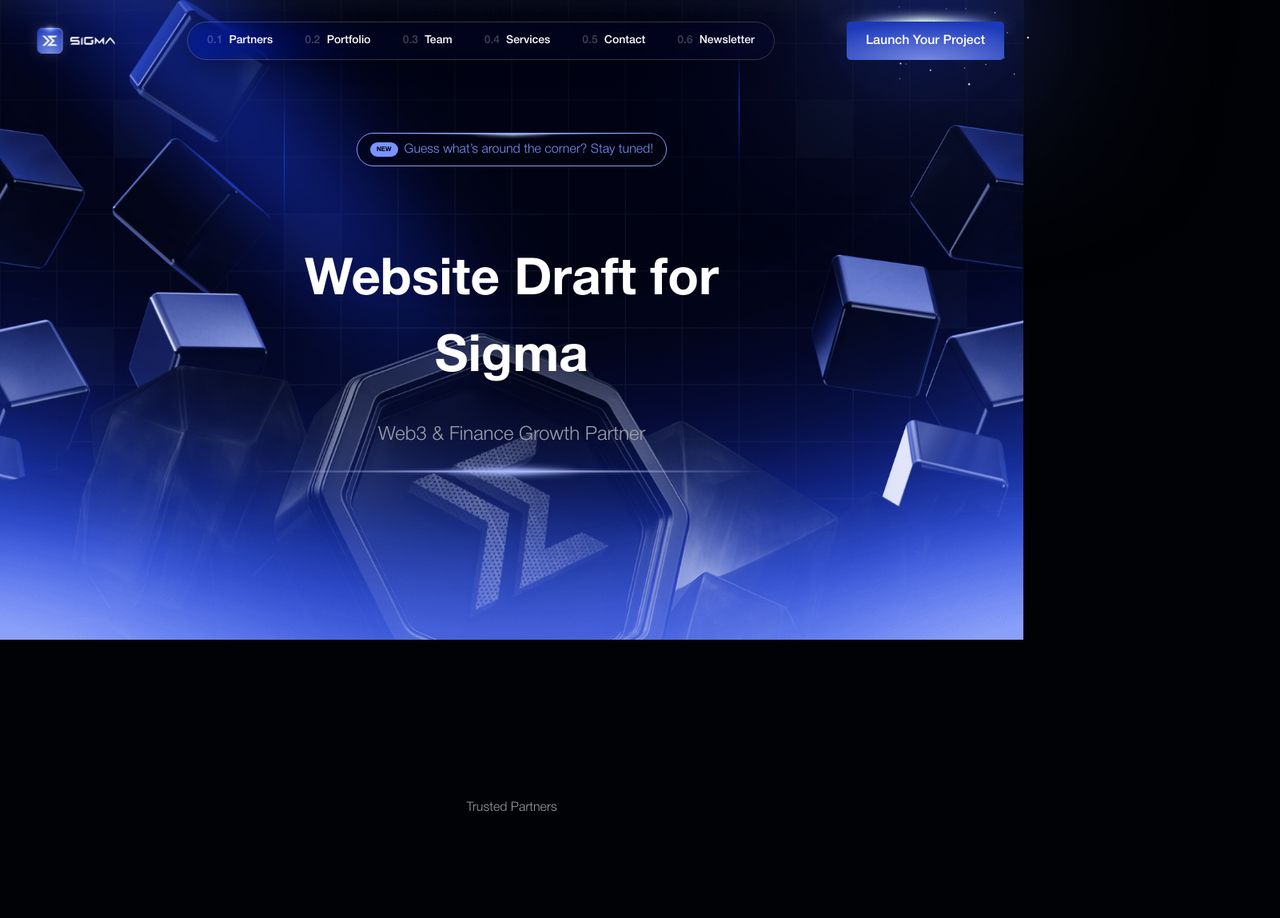
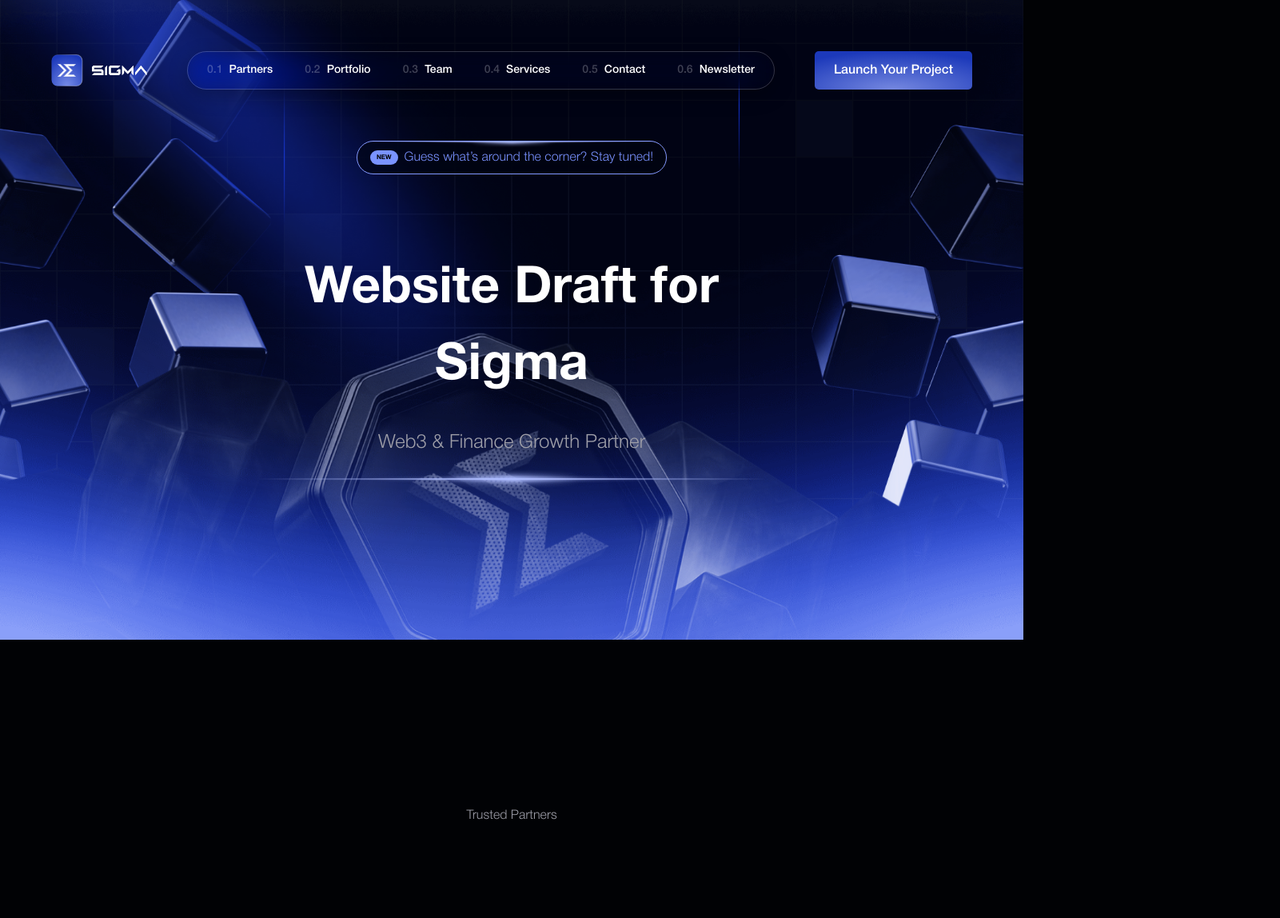
Before and after one commit to amirrexa/Sigma, a Next.js app: page / in a window 1280 px wide. Shown: the top 1148 px of the page at 80% size, 1601 px wide, since content can reach past the window. Built offline with nearby package versions, Linux system fonts and the light colour scheme.

Commit message:
🎨 UI: Fixed Reported Issues

```diff
--- a/src/app/components/BeTheFirst.tsx
+++ b/src/app/components/BeTheFirst.tsx
@@ -5,14 +5,14 @@
         <section className="mt-40 flex flex-col items-center justify-center relative border-t border-t-[#FFFFFF26] border-b border-b-[#FFFFFF26] h-[473px] max-sm:h-[299px]">
             <Image src={"/assets/BlueGlow.png"} alt="Grid" width={1100} height={473} className="absolute top-1/2 left-1/2 -translate-x-1/2 -translate-y-1/2 max-sm:top-0 max-sm:translate-y-0 w-full h-full" />
 
-            <h2 className="mask-bottom-fade font-medium text-5xl text-white text-center max-sm:text-2xl">
+            <h2 className="mask-bottom-fade font-medium text-5xl text-white text-center max-sm:text-2xl leading-[100%]">
                 Be the first to know<br />
                 about our latest services!
             </h2>
 
-            <div className="w-1/4 group box-border mt-6 max-sm:mt-10 max-sm:w-[85%] relative flex items-center gap-2 rounded-sm border bg-[#141414] border-[#292929] focus-within:ring-2 focus-within:ring-white/10 h-12">
+            <div className="w-1/4 group box-border mt-6 max-sm:mt-10 max-sm:w-[85%] relative flex items-center gap-2 rounded-sm border border-[#292929] bg-transparent focus-within:ring-2 focus-within:ring-white/10 h-12">
                 <input className="w-full bg-transparent outline-none placeholder:text-white/30 text-sm text-white px-4 rounded-sm" placeholder="Your email" />
-                <button className="flex items-center justify-center bg-white m-1 max-sm:m-2 h-[41px] max-sm:h-8 px-4 whitespace-nowrap font-medium text-sm rounded-[2px] max-sm:rounded-sm cursor-pointer">Join us</button>
+                <button className="flex items-center justify-center bg-white m-1  h-[41px] max-sm:h-8 px-4 whitespace-nowrap font-medium text-sm rounded-[2px] max-sm:rounded-sm cursor-pointer">Join us</button>
             </div>
 
             <p className="mt-8 max-sm:mt-10 text-zinc-400 text-sm max-sm:text-[10px] font-normal max-sm:w-[85%] max-sm:text-center">Stay in the loop with updates, insights, and stories · Delivered straight to your inbox</p>
--- a/src/app/components/TrustedPartners.tsx
+++ b/src/app/components/TrustedPartners.tsx
@@ -28,6 +28,14 @@
                     modules={[Autoplay]}
                     slidesPerView="auto"
                     spaceBetween={80}
+                    breakpoints={{
+                        640: {
+                            spaceBetween: 80,
+                        },
+                        0: {
+                            spaceBetween: 40,
+                        },
+                    }}
                     allowTouchMove={false}
                     speed={8000}
                     autoplay={{
--- a/src/components/Button.tsx
+++ b/src/components/Button.tsx
@@ -83,7 +83,7 @@
 
         return (
             <span className={`relative ${className ?? ""}`}>
-                <Image
+                {/* <Image
                     width={1174}
                     height={1010}
                     src="/assets/ButtonTopGlow.png"
@@ -91,7 +91,7 @@
                     aria-hidden
                     draggable={false}
                     className="pointer-events-none select-none absolute left-1/2 top-1/12 -translate-x-1/2 -translate-y-1/2 max-w-none w-[450%] h-auto z-0"
-                />
+                /> */}
                 <Comp
                     ref={ref as Ref<HTMLAnchorElement & HTMLButtonElement>}
                     className={`relative z-10 inline-flex overflow-visible items-center justify-center backdrop-blur-sm px-6 h-12 text-base font-medium rounded-[5px] transition active:translate-y-px focus:outline-none focus-visible:ring-2 focus-visible:ring-[var(--ring-color)] cursor-pointer disabled:opacity-60 disabled:cursor-not-allowed max-sm:h-8 max-sm:text-xs text-white bg-[--brand-600] bg-gradient-primary hover:brightness-110 ${loading ? "pointer-events-none" : ""}`}
--- a/src/components/Footer.tsx
+++ b/src/components/Footer.tsx
@@ -75,7 +75,6 @@
                         src="/assets/icons/Instagram.svg"
                         width={24}
                         height={24}
-                        className="bg-zinc-400"
                     />
                 </Link>
                 <Link href="#" aria-label="X">
--- a/src/components/Navbar.tsx
+++ b/src/components/Navbar.tsx
@@ -14,10 +14,10 @@
 
 export function Navbar() {
     return (
-        <header className="sticky top-0 inset-x-0 z-50 bg-transparent max-sm:pt-6 max-sm:px-6">
-            <nav className="w-full flex items-center justify-between px-6 py-4 max-sm:p-2 max-sm:bg-navbar-blur max-sm:backdrop-blur-md max-sm:backdrop-saturate-150 max-sm:border max-sm:border-white/20 max-sm:gap-10 rounded-full max-sm:h-12 max-sm:rounded-[12px]">
+        <header className="sticky top-0 inset-x-0 z-50 bg-transparent pt-16 px-16 max-sm:pt-6 max-sm:px-6 w-full">
+            <nav className="w-full flex items-center justify-between max-sm:p-2 max-sm:bg-navbar-blur max-sm:backdrop-blur-md max-sm:backdrop-saturate-150 max-sm:border max-sm:border-white/20 max-sm:gap-10 rounded-full max-sm:h-12 max-sm:rounded-[12px]">
                 <Link href="/" className="text-xl font-bold">
-                    <Image src="/Logo.png" width={120} height={40} alt="Sigma" />
+                    <Image src="/Logo.svg" width={120} height={40} alt="Sigma" className="max-sm:w-[100px] max-sm:h-8" />
                 </Link>
 
                 <ul className="max-sm:hidden min-w-1/2 h-12 flex items-center justify-between px-6 bg-navbar-blur backdrop-blur-md backdrop-saturate-150 border border-white/20 gap-10 text-sm text-white/80 rounded-full shadow-[0_8px_24px_rgba(0,0,0,0.25)]">
```
Also changed, not shown: public/Logo.png (deleted), public/logo.svg.
